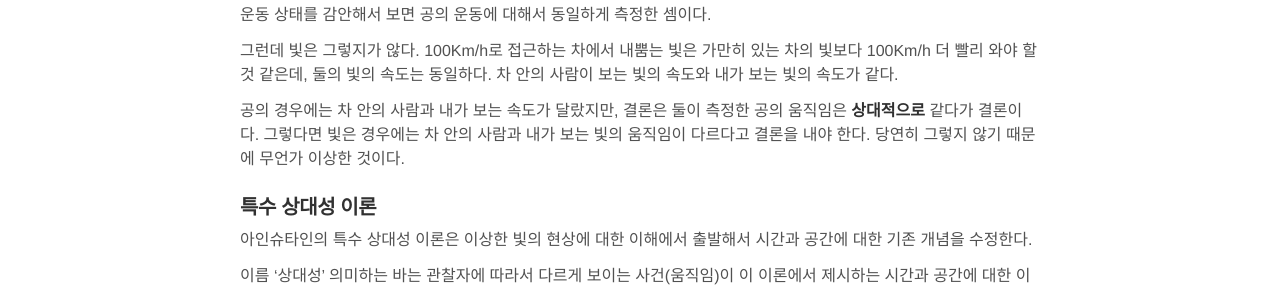
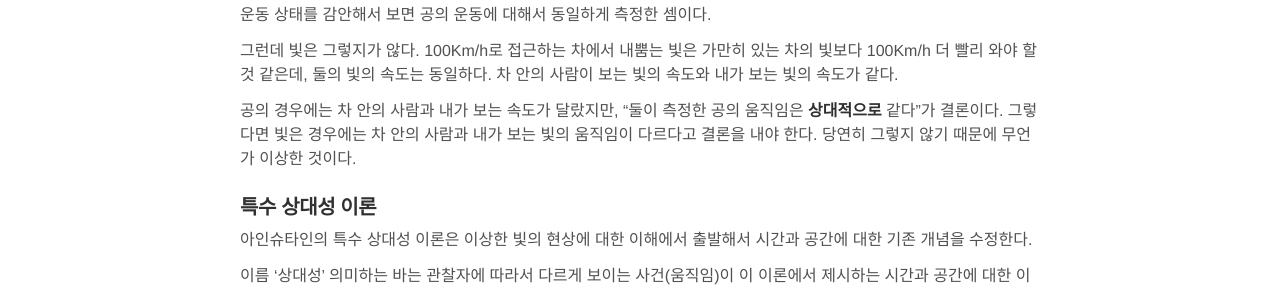
Before and after one commit to ysjin/old-blog, a Jekyll site: the page built from _posts/2016-02-13-gravitational-wave.md, in a window 1280 px wide. Shown: the part 524-813 px from the top of the page. Built offline with Jekyll 4.4.1, drawn with Linux system fonts in a browser that asks for light colours; Markdown is read by kramdown in place of the engine named in the settings; comment, search, counter and statistics services are not loaded.

Commit message:
Update 2016-02-13-gravitational-wave.md

```diff
--- a/_posts/2016-02-13-gravitational-wave.md
+++ b/_posts/2016-02-13-gravitational-wave.md
@@ -21,7 +21,7 @@ comments: true
 
   그런데 빛은 그렇지가 않다. 100Km/h로 접근하는 차에서 내뿜는 빛은 가만히 있는 차의 빛보다 100Km/h 더 빨리 와야 할 것 같은데, 둘의 빛의 속도는 동일하다. 차 안의 사람이 보는 빛의 속도와 내가 보는 빛의 속도가 같다.
 
-  공의 경우에는 차 안의 사람과 내가 보는 속도가 달랐지만, 결론은 둘이 측정한 공의 움직임은 **상대적으로** 같다가 결론이다.
+  공의 경우에는 차 안의 사람과 내가 보는 속도가 달랐지만, "둘이 측정한 공의 움직임은 **상대적으로** 같다"가 결론이다.
   그렇다면 빛은 경우에는 차 안의 사람과 내가 보는 빛의 움직임이 다르다고 결론을 내야 한다.
   당연히 그렇지 않기 때문에 무언가 이상한 것이다.
 
```
